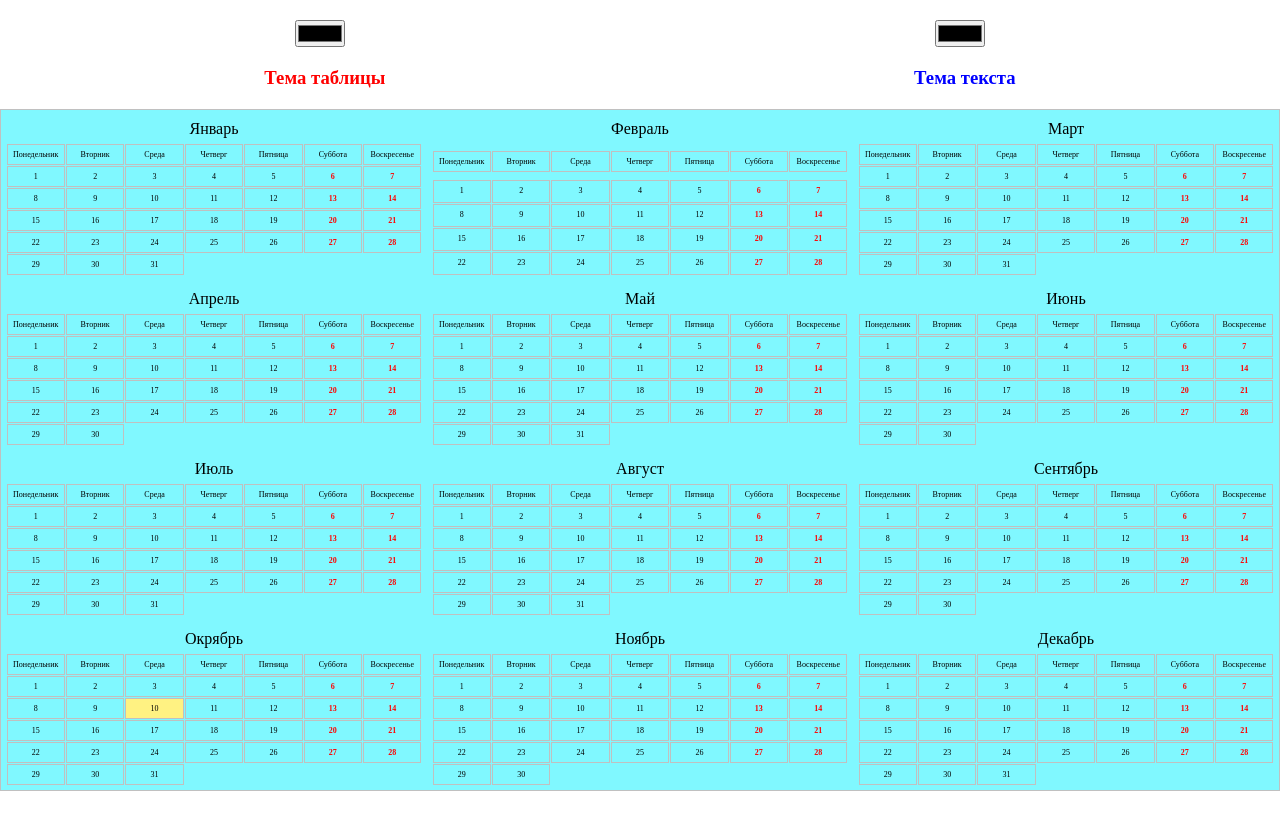
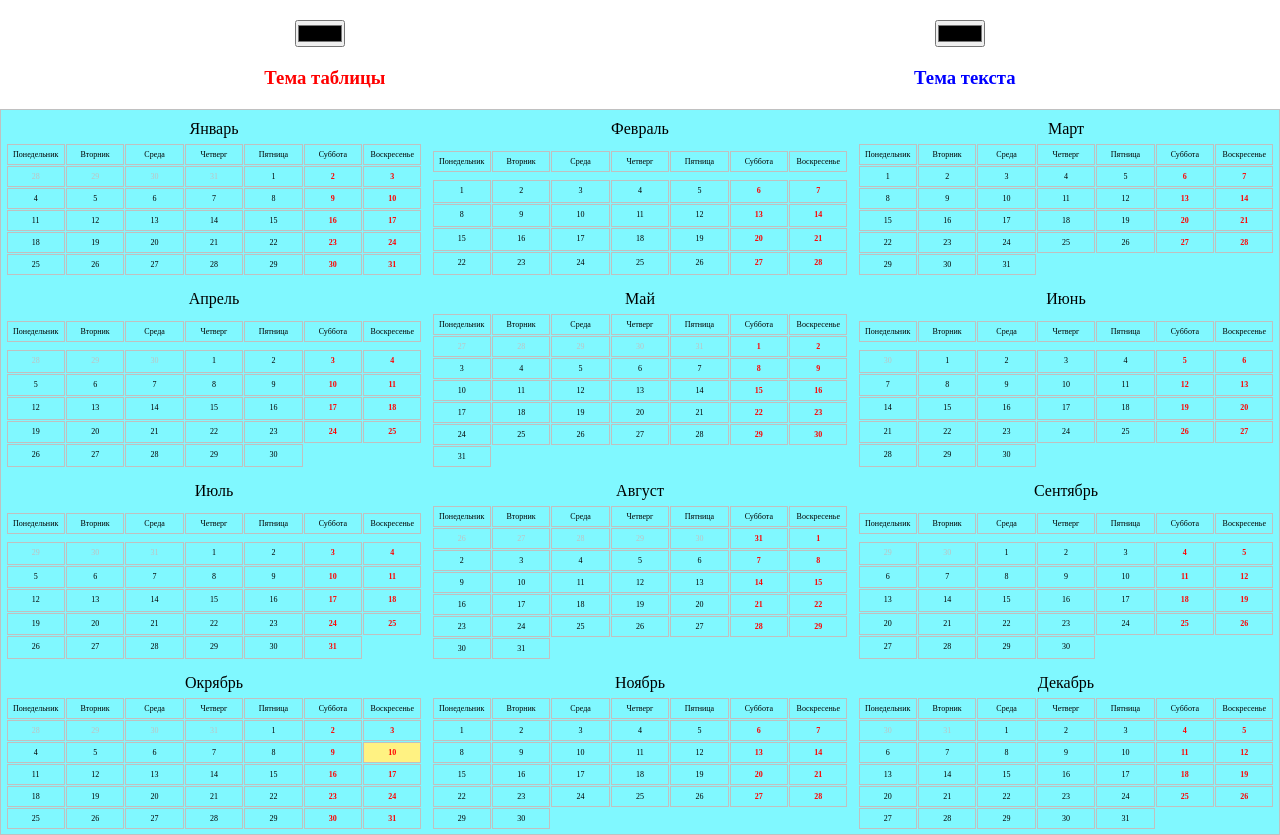
Before and after one commit to ONESucH/React-widget-calendar, a React (Create React App) app: page / in a window 1280 px wide. Before the commit the page ends 800 px from the top, so only its background shows below. Built offline with nearby package versions, Linux system fonts and the light colour scheme.

Commit message:
result calendar

```diff
--- a/src/App.js
+++ b/src/App.js
@@ -35,32 +35,25 @@ const App = () => {
     theme1: 'red',
     theme2: 'blue',
   });
-  const [ monthCounter, setMonthCounter ] = useState(0);
+  const [ monthCounter, setMonthCounter ] = useState(0); // Количество месяцев в году
   const [ years, setYears ] = useState([]); // Формируем год
   const [ month, setMonth ] = useState(null); // Формируем в году месяцы
-  const date = new Date(); // Получаем текущую дату
 
-  const getMonday = () => {
-    const now = new Date();
-    return new Date(now.getFullYear(), monthCounter - 1, now.getDate() + (8 - now.getDay()));
-  };
+  const getLeftPosition = (monthDays) => Array.from(
+    { length: new Date(new Date().getFullYear(), monthCounter, 0).getDay() },
+    (v, k) => monthDays - k).reverse();
 
   useEffect(() => {
     if (monthCounter > 11) return;
 
-    // Предыдущий месяц
-    const left = new Date(date.getFullYear() - 1, 11, 31);
-    const countWeekForMount = Math.ceil((date.getDate() + monthCounter) / 7); // Количество недель в месяце
-    // ----------------
-    const monthDays = 33 - new Date(date.getFullYear(), monthCounter, 33).getDate(); // Количество дней в месяце
-    const dontActiveDays = 42 - monthDays; // Количество всех неактивных дней в месяце
+    const monthDays = new Date(new Date().getFullYear(), monthCounter + 1, 0).getDate(); // Количество дней в месяце
 
     setMonth({
       indexMount: monthCounter,
       month: MonthRU[monthCounter],
       monthDays,
       days: Array.from({ length: monthDays }, (v, k) => k + 1),
-      left: getMonday()
+      leftPosition: getLeftPosition(monthDays)
     });
 
     setMonthCounter(monthCounter + 1);
@@ -105,14 +98,19 @@ const App = () => {
                     {WeeksRu.map((item, weeksIndex) => <div className="week" key={weeksIndex + item}>{item}</div>)}
                   </div>
                   <div className="days">
-                    {item?.days ? item?.days.map(day => (
+                    {item?.leftPosition.map(day => (
+                      <div key={day} className="day no-active">
+                        {day}
+                      </div>
+                    ))}
+                    {item?.days.map(day => (
                       <div
                         key={day}
-                        className={`day ${(date.getMonth() === item.indexMount) && (day === date.getDate()) ? 'now-date' : null}`}
+                        className={`day ${(new Date().getMonth() === item.indexMount) && (day === new Date().getDate()) ? 'now-date' : null}`}
                       >
                         {day}
                       </div>
-                    )) : null}
+                    ))}
                   </div>
                 </div>
               ))
```
